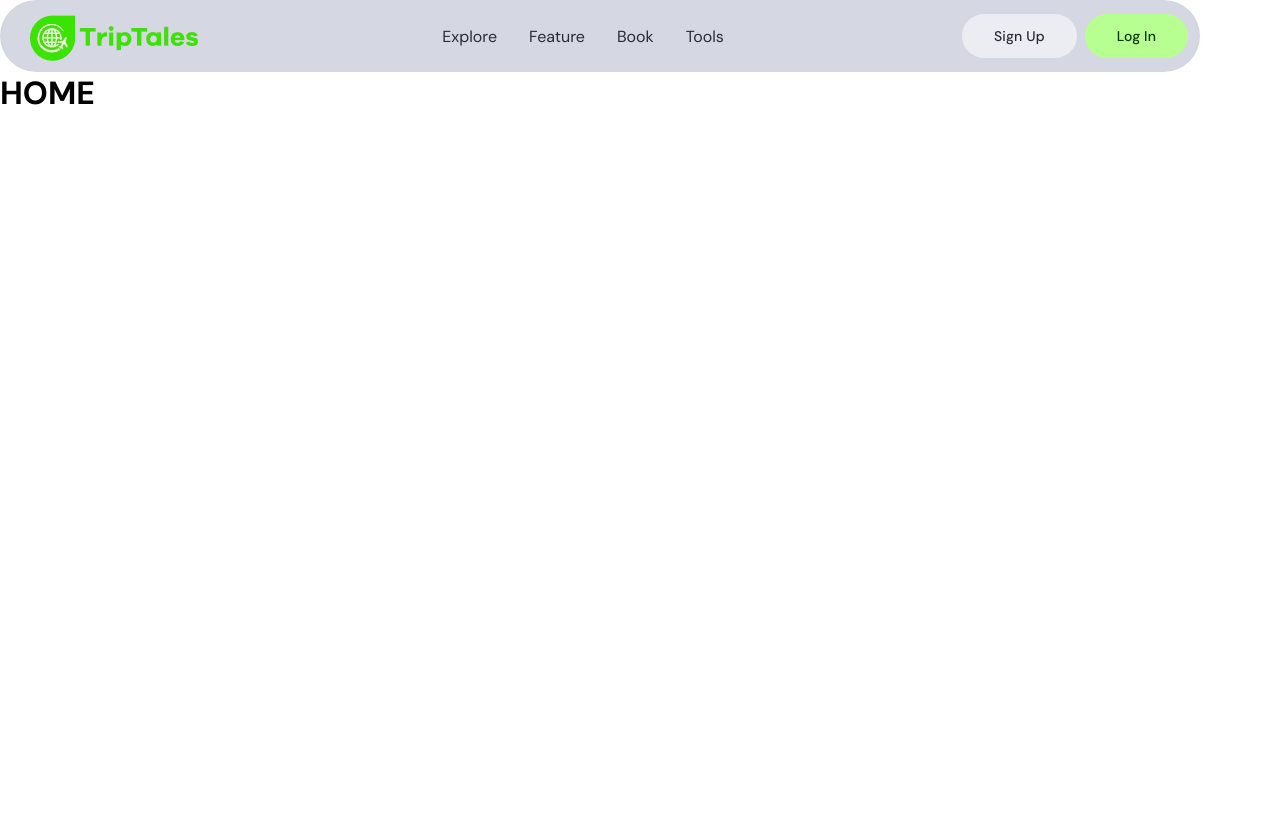
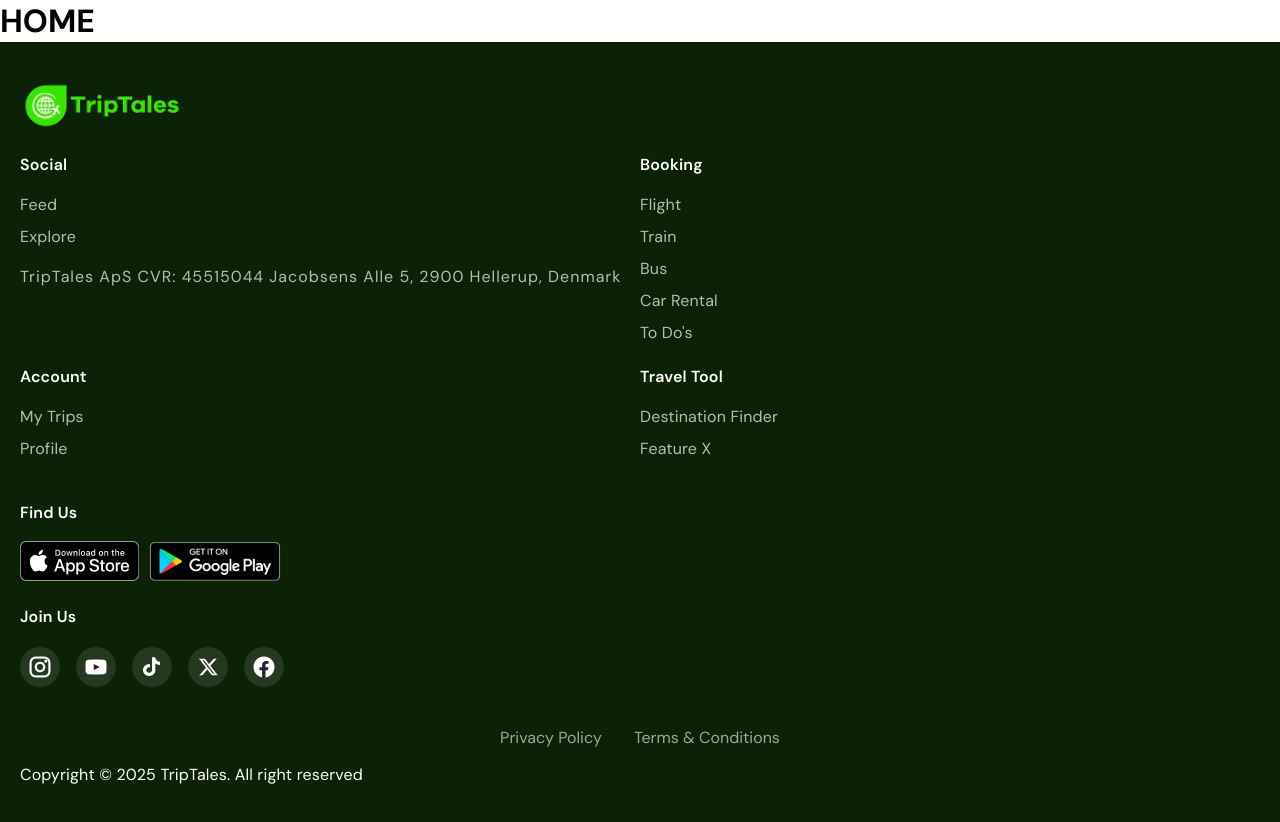
Before and after one commit to rizalsenja/trip-tales, a React (Vite) app: page / in a window 1280 px wide. Shown: the top 822 px of the page. Before the commit the page ends 800 px from the top, so only its background shows below. Built offline with nearby package versions, Linux system fonts and the light colour scheme.

Commit message:
hide navbar

```diff
--- a/src/App.tsx
+++ b/src/App.tsx
@@ -2,15 +2,17 @@ import React from 'react'
 import { Routes, Route } from 'react-router-dom';
 import Home from './pages/Home';
 import Navbar from './components/Navbar';
+import Footer from './components/Footer';
 // import './App.css'
 
 function App() {
   return (
     <React.Fragment>
-      <Navbar />
+      {/* <Navbar /> */}
       <Routes>
         <Route path="/" element={<Home />} />
       </Routes>
+      <Footer />
     </React.Fragment>
   )
 }
```
